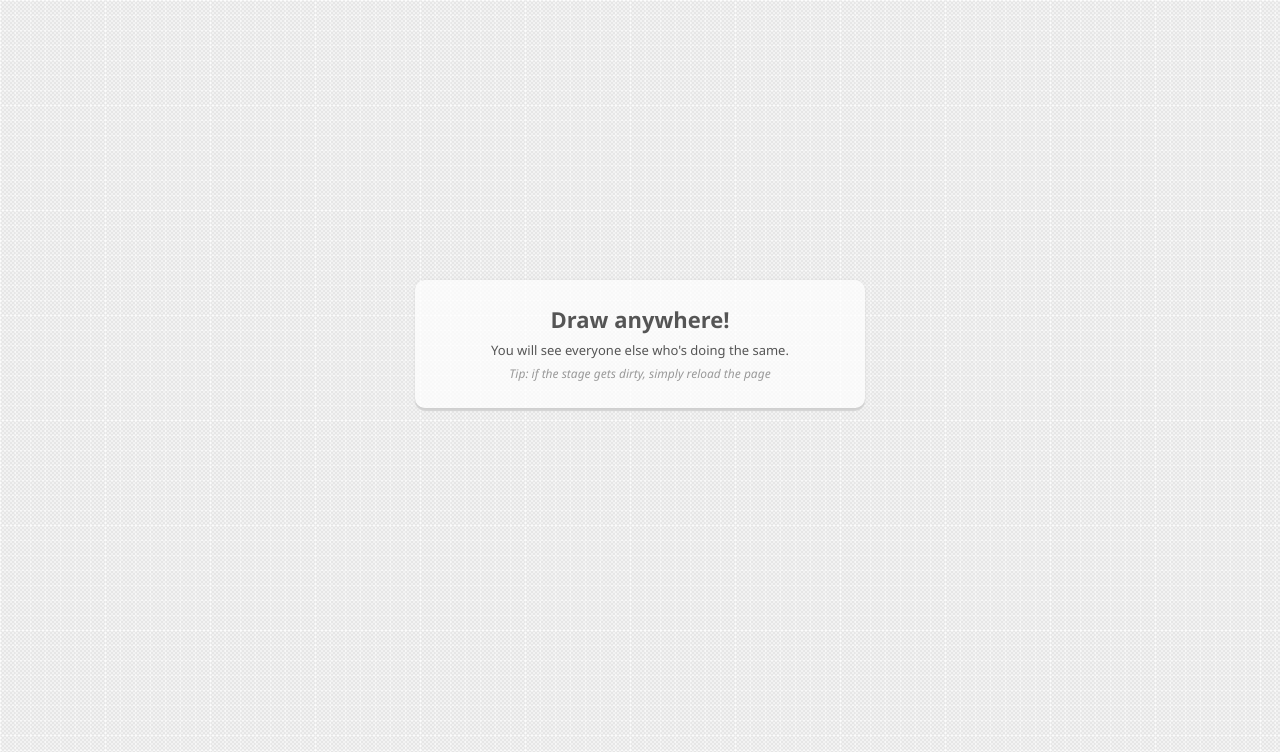
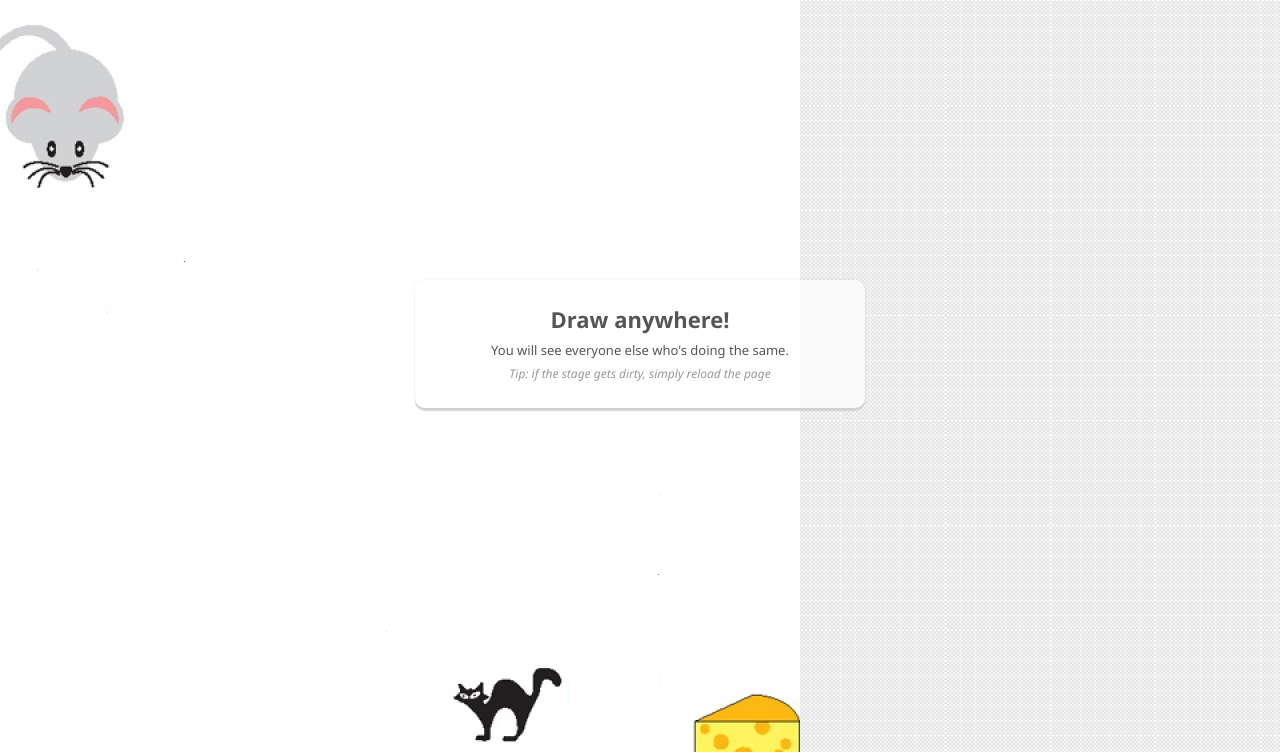
Before and after one commit to karthik-krishnan/collaborative_drawing, a website: page ipad.html in a window 1280 px wide. Shown: the top 752 px of the page. Drawn offline with nearby package versions, Linux system fonts and the light colour scheme; a script that the page names is missing.

Commit message:
Image for client added

```diff
--- a/ipad.html
+++ b/ipad.html
@@ -12,7 +12,7 @@
         <![endif]-->
     </head>
 
-    <body>
+    <body style="background:url(assets/img/maze1.png);background-repeat:no-repeat">
 		<div id="cursors">
 	    	<!-- The mouse pointers will be created here -->
 		</div>
```
Also changed, not shown: assets/img/maze1.png (added).
